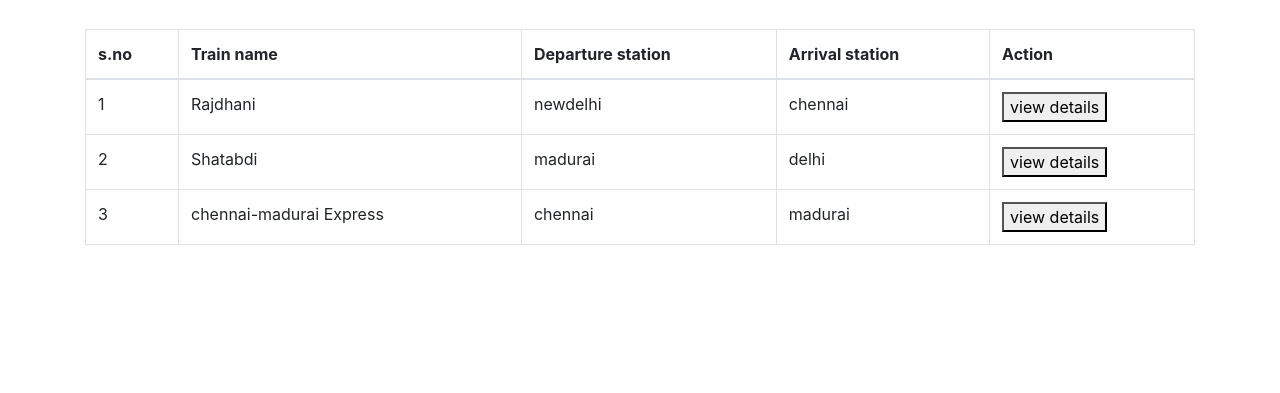
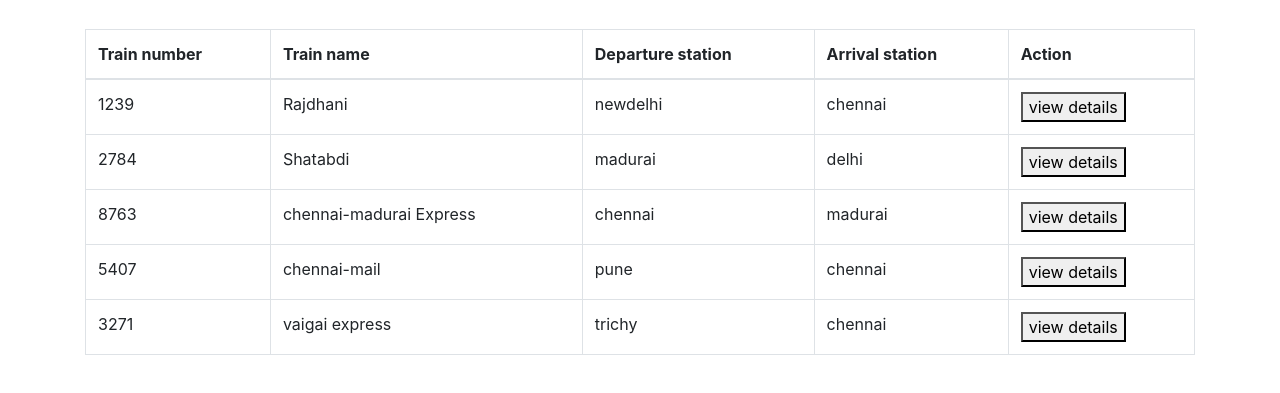
Before and after one commit to sf-fresher-batch-2020/trainticketapp-ui, a plain HTML site: page viewTrains.html in a window 1280 px wide. Shown: the part 107-500 px from the top of the page. Drawn offline with nearby package versions, Linux system fonts and the light colour scheme.

Commit message:
Update viewTrains.html

```diff
--- a/viewTrains.html
+++ b/viewTrains.html
@@ -31,48 +31,32 @@
                 <table class="table table-bordered">
                     <thead>
                         <tr>
-                            <th>s.no</th>
+                            <th>Train number</th>
                             <th>Train name</th>
                             <th>Departure station</th>
                             <th>Arrival station</th>
                             <th>Action</th>
                         </tr>
                     </thead>
+                   <tbody id="Trainslist">
 
-                    <tbody id="Trainslist">
-                        <!-- <tr>
-                        <td>1</td>
-                        <td>Rajdhani Express</td>
-                        <td>new delhi</td>
-                        <td>chennai</td>
-                    </tr>
-                    <tr>
-                        <td>2</td>
-                        <td>Shatabdi Express</td>
-                        <td>madurai</td>
-                        <td>delhi</td>
-                    </tr>
-                    <tr>
-                        <td>3</td>
-                        <td>chennai-madurai Express</td>
-                        <td>chennai</td>
-                        <td>madurai</td>
-                    </tr>  -->
                     </tbody>
                 </table>
             </div>
             <script>
                 $("#header").load("components/header.html");
                 function Trainlist() {
-                    let Trains = [{ sno: 1, trainname: "Rajdhani", departurestation: "newdelhi", arrivalstation: "chennai" },
-                                  { sno: 2, trainname: "Shatabdi", departurestation: "madurai", arrivalstation: "delhi" },
-                                  { sno: 3, trainname: "chennai-madurai Express", departurestation: "chennai", arrivalstation: "madurai" }];
+                    let Trains = [{ trainnumber: 1239 , trainname: "Rajdhani", departurestation: "newdelhi", arrivalstation: "chennai" },
+                                  { trainnumber: 2784 , trainname: "Shatabdi", departurestation: "madurai", arrivalstation: "delhi" },
+                                  { trainnumber: 8763, trainname: "chennai-madurai Express", departurestation: "chennai", arrivalstation: "madurai" },
+                                  { trainnumber: 5407, trainname: "chennai-mail", departurestation: "pune", arrivalstation: "chennai" },
+                                  { trainnumber: 3271, trainname: "vaigai express", departurestation: "trichy", arrivalstation: "chennai" }];
                     let content = "";
                     for (let trainObj of Trains) {
 
                         let viewBtn = '<button> view details </button>'
                         content += `<tr>
-                                   <td>${trainObj.sno}</td>
+                                   <td>${trainObj.trainnumber}</td>
                                    <td>${trainObj.trainname}</td>
                                    <td>${trainObj.departurestation}</td>
                                    <td>${trainObj.arrivalstation}</td>
```
